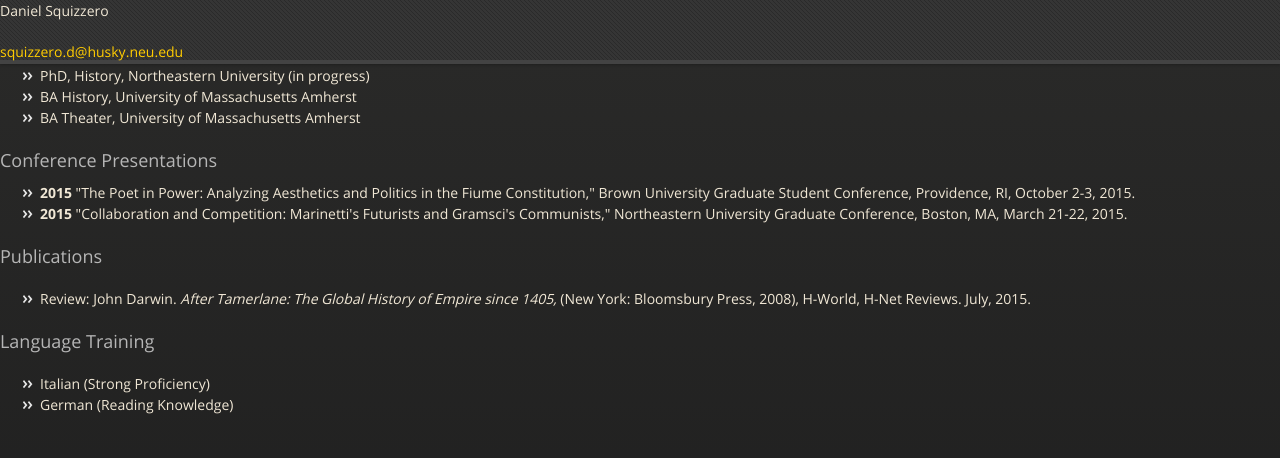
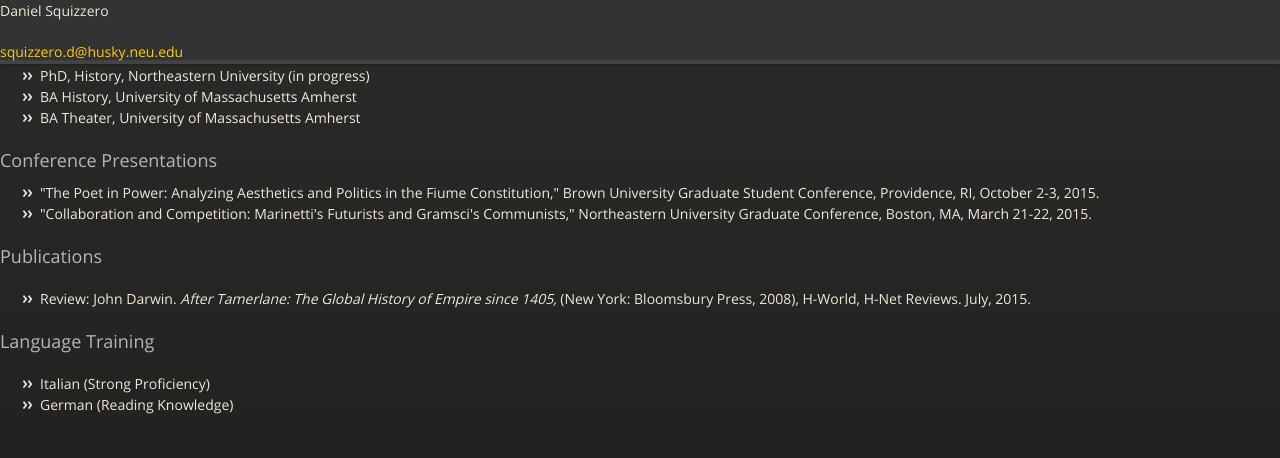
Before and after one commit to dsquizzero/dsquizzero.github.io, a plain HTML site: page cv.html in a window 1280 px wide. Drawn offline with nearby package versions, Linux system fonts and the light colour scheme.

Commit message:
Update cv.html

```diff
--- a/cv.html
+++ b/cv.html
@@ -36,8 +36,8 @@
 
             <h3>Conference Presentations</h3>
             <ul>
-            <li><strong>2015</strong>     "The Poet in Power: Analyzing Aesthetics and Politics in the Fiume Constitution," Brown University Graduate Student Conference, Providence, RI, October 2-3, 2015. </li>
-            <li><strong>2015</strong>     "Collaboration and Competition: Marinetti's Futurists and Gramsci's Communists," Northeastern University Graduate Conference, Boston, MA, March 21-22, 2015.</li>
+            <li>"The Poet in Power: Analyzing Aesthetics and Politics in the Fiume Constitution," Brown University Graduate Student Conference, Providence, RI, October 2-3, 2015. </li>
+            <li>"Collaboration and Competition: Marinetti's Futurists and Gramsci's Communists," Northeastern University Graduate Conference, Boston, MA, March 21-22, 2015.</li>
             </ul>
 
             <h3>Publications</h3>
```
